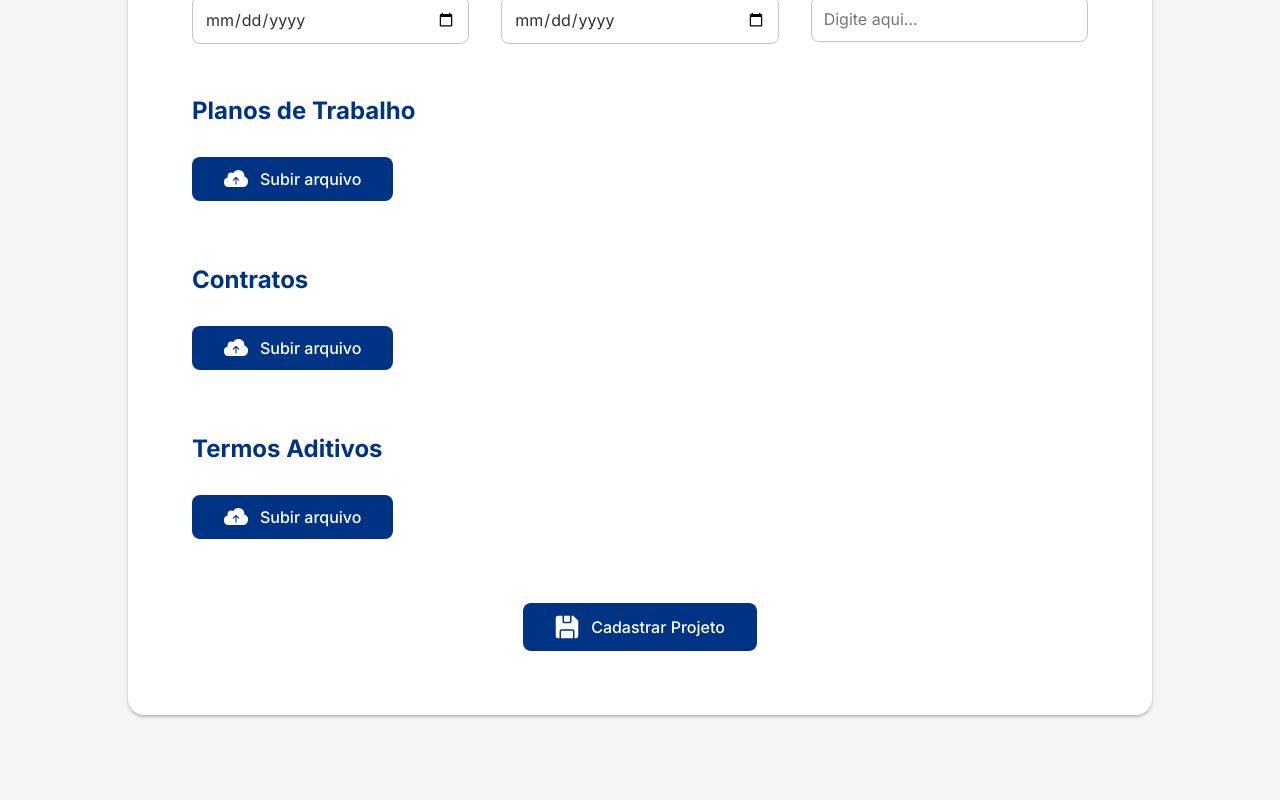
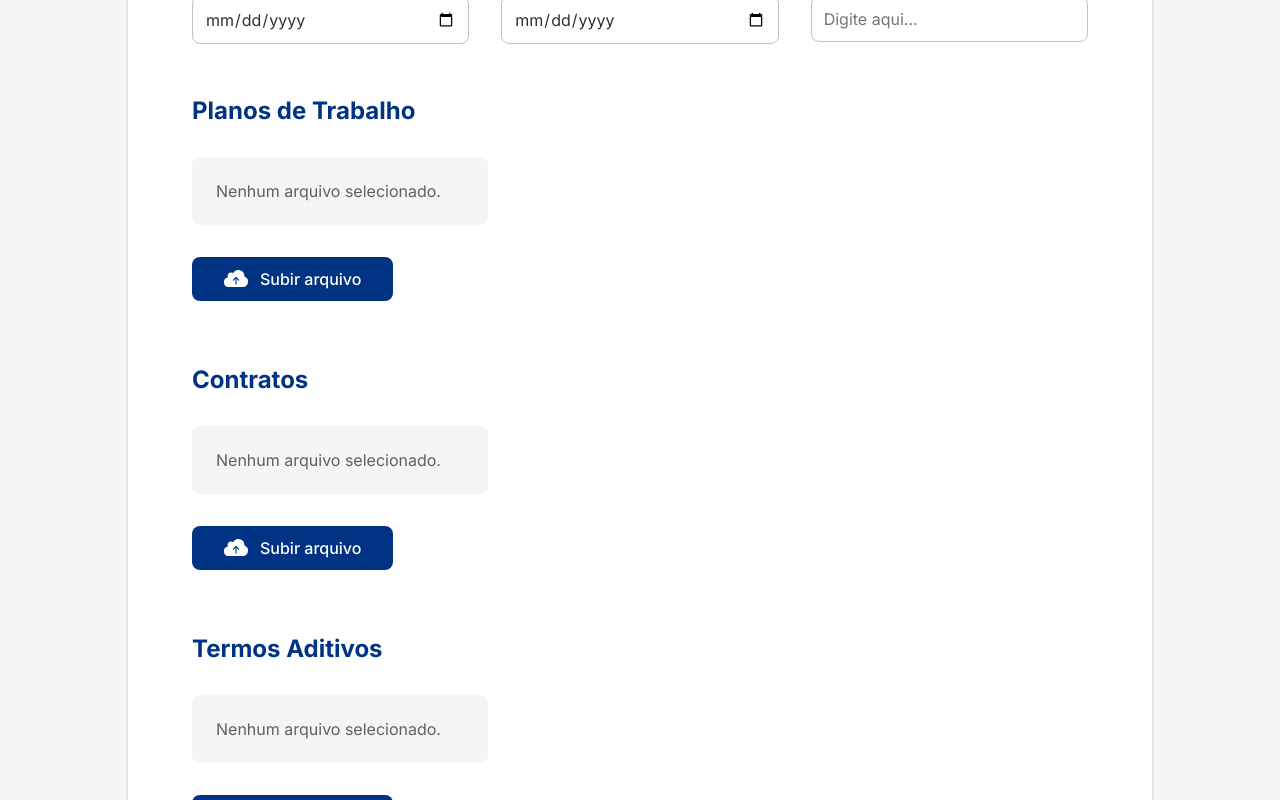
Before and after one commit to TeamHiveAPI/API-2024.02-FRONT, a React (Create React App) app: page /cadastro-projeto in a window 1280 px wide. Shown: the part 940-1740 px from the top of the page. Built offline with nearby package versions, Linux system fonts and the light colour scheme.

Commit message:
feat: Adicionando indicador de que não há arquivo selecionado na pág. CadastroProjeto

```diff
--- a/src/components/SubirArquivo/SubirArquivo.scss
+++ b/src/components/SubirArquivo/SubirArquivo.scss
@@ -9,8 +9,8 @@
         background-color: #f7f7f7;
         padding: 24px;
         border-radius: 12px 0px 0px 12px;
-        color: #808080;
-        font-size: 14px;
+        color: #606060;
+        font-size: 16px;
         width: 280px;
     }
 
--- a/src/pages/CadastroProjeto/CadastroProjeto.scss
+++ b/src/pages/CadastroProjeto/CadastroProjeto.scss
@@ -114,3 +114,12 @@ textarea:focus {
     column-gap: 32px;
     flex-wrap: wrap;
 }
+
+.cadpro_nenhum {
+    background-color: $cinza-claro;
+    padding: 24px;
+    width: 33%;
+    margin-top: 32px;
+    border-radius: 8px;
+    color: #606060;
+}
--- a/src/pages/CadastroProjeto/CadastroProjeto.tsx
+++ b/src/pages/CadastroProjeto/CadastroProjeto.tsx
@@ -48,14 +48,17 @@ function CadastroProjeto() {
   // Planos de Trabalho
   const handleFilePlanosDeTrabalhoChange = (e: React.ChangeEvent<HTMLInputElement>) => {
     if (e.target.files && e.target.files.length > 0) {
-      const novoArquivo = e.target.files[0];
+      const novosArquivos = Array.from(e.target.files).map((file) => ({
+        file: file,
+        nome: file.name
+      }));
+
       setArquivosPlanosDeTrabalho((prevArquivos) => [
         ...prevArquivos,
-        { file: novoArquivo, nome: novoArquivo.name } // Adiciona o novo arquivo com o nome
+        ...novosArquivos // Adiciona todos os arquivos selecionados ao estado
       ]);
     }
   };
-
 
   const removerArquivoPlanos = (index: number) => {
     setArquivosPlanosDeTrabalho((prevArquivos) =>
@@ -66,10 +69,14 @@ function CadastroProjeto() {
   // Contratos
   const handleFileContratosChange = (e: React.ChangeEvent<HTMLInputElement>) => {
     if (e.target.files && e.target.files.length > 0) {
-    const novoArquivo = e.target.files[0];
+      const novosArquivos = Array.from(e.target.files).map((file) => ({
+        file: file,
+        nome: file.name
+      }));
+
       setArquivosContratos((prevArquivos) => [
         ...prevArquivos,
-      { file: novoArquivo, nome: novoArquivo.name }
+        ...novosArquivos
       ]);
     }
   };
@@ -83,10 +90,14 @@ const removerArquivoContrato = (index: number) => {
 // Termos Aditivos
 const handleFileTermosAditivosChange = (e: React.ChangeEvent<HTMLInputElement>) => {
   if (e.target.files && e.target.files.length > 0) {
-    const novoArquivo = e.target.files[0];
+    const novosArquivos = Array.from(e.target.files).map((file) => ({
+      file: file,
+      nome: file.name
+    }));
+
     setArquivosTermosAditivos((prevArquivos) => [
       ...prevArquivos,
-      { file: novoArquivo, nome: novoArquivo.name }
+      ...novosArquivos
     ]);
   }
 };
@@ -266,14 +277,18 @@ const removerArquivoTermosAditivos = (index: number) => {
           <div className="cadpro_secao_vertical_arquivo">
           <h2 className="cadpro_titulo_arquivo">Planos de Trabalho</h2>
           <div className="cadpro_arquivo_componentes">
-          {arquivosPlanosDeTrabalho.map((arquivo, index) => (
+          {arquivosPlanosDeTrabalho.length === 0 ? (
+          <p className="cadpro_nenhum">Nenhum arquivo selecionado.</p>
+          ) : (
+            arquivosPlanosDeTrabalho.map((arquivo, index) => (
               <div key={index}>
                 <SubirArquivo
                   titulo={arquivo.nome}
                   onRemove={() => removerArquivoPlanos(index)}
                 />
               </div>
-          ))}
+            ))
+          )}
           </div>
           {/* Input invisível para selecionar arquivos */}
           <input
@@ -281,6 +296,7 @@ const removerArquivoTermosAditivos = (index: number) => {
             id="input-file-upload-planos"
             style={{ display: "none" }}
             onChange={handleFilePlanosDeTrabalhoChange}
+            multiple
           />
           {/* Botão para abrir o input e selecionar o arquivo */}
           <div className="cadpro_botao_upload">
@@ -296,14 +312,18 @@ const removerArquivoTermosAditivos = (index: number) => {
           <div className="cadpro_secao_vertical_arquivo">
           <h2 className="cadpro_titulo_arquivo">Contratos</h2>
           <div className="cadpro_arquivo_componentes">
-          {arquivosContratos.map((arquivo, index) => (
+          {arquivosContratos.length === 0 ? (
+          <p className="cadpro_nenhum">Nenhum arquivo selecionado.</p>
+          ) : (
+            arquivosContratos.map((arquivo, index) => (
               <div key={index}>
                 <SubirArquivo
                   titulo={arquivo.nome}
                   onRemove={() => removerArquivoContrato(index)}
                 />
               </div>
-          ))}
+            ))
+          )}
           </div>
           {/* Input invisível para selecionar arquivos */}
           <input
@@ -311,6 +331,7 @@ const removerArquivoTermosAditivos = (index: number) => {
             id="input-file-upload-contratos"
             style={{ display: "none" }}
             onChange={handleFileContratosChange}
+            multiple
           />
           {/* Botão para abrir o input e selecionar o arquivo */}
           <div className="cadpro_botao_upload">
@@ -326,14 +347,18 @@ const removerArquivoTermosAditivos = (index: number) => {
           <div className="cadpro_secao_vertical_arquivo">
           <h2 className="cadpro_titulo_arquivo">Termos Aditivos</h2>
             <div className="cadpro_arquivo_componentes">
-            {arquivosTermosAditivos.map((arquivo, index) => (
+            {arquivosTermosAditivos.length === 0 ? (
+          <p className="cadpro_nenhum">Nenhum arquivo selecionado.</p>
+          ) : (
+            arquivosTermosAditivos.map((arquivo, index) => (
               <div key={index}>
                 <SubirArquivo
                   titulo={arquivo.nome}
                   onRemove={() => removerArquivoTermosAditivos(index)}
                 />
               </div>
-            ))}
+            ))
+          )}
           </div>
           {/* Input invisível para selecionar arquivos */}
           <input
@@ -341,6 +366,7 @@ const removerArquivoTermosAditivos = (index: number) => {
             id="input-file-upload-termos-aditivos"
             style={{ display: "none" }}
             onChange={handleFileTermosAditivosChange}
+            multiple
           />
           {/* Botão para abrir o input e selecionar o arquivo */}
           <div className="cadpro_botao_upload">
```
Lines whose indentation alone changed are shown as unchanged.
